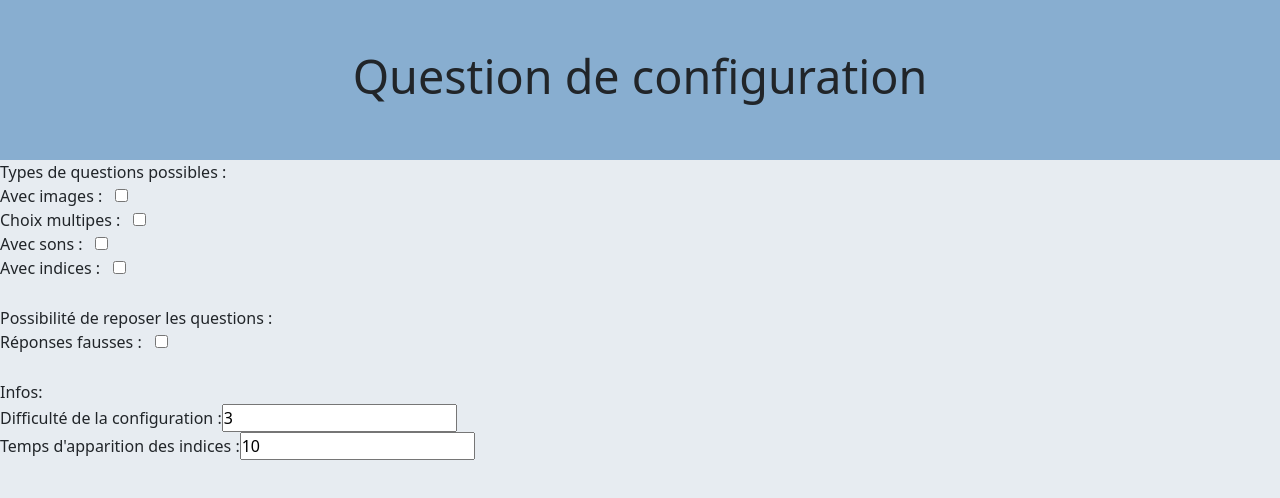
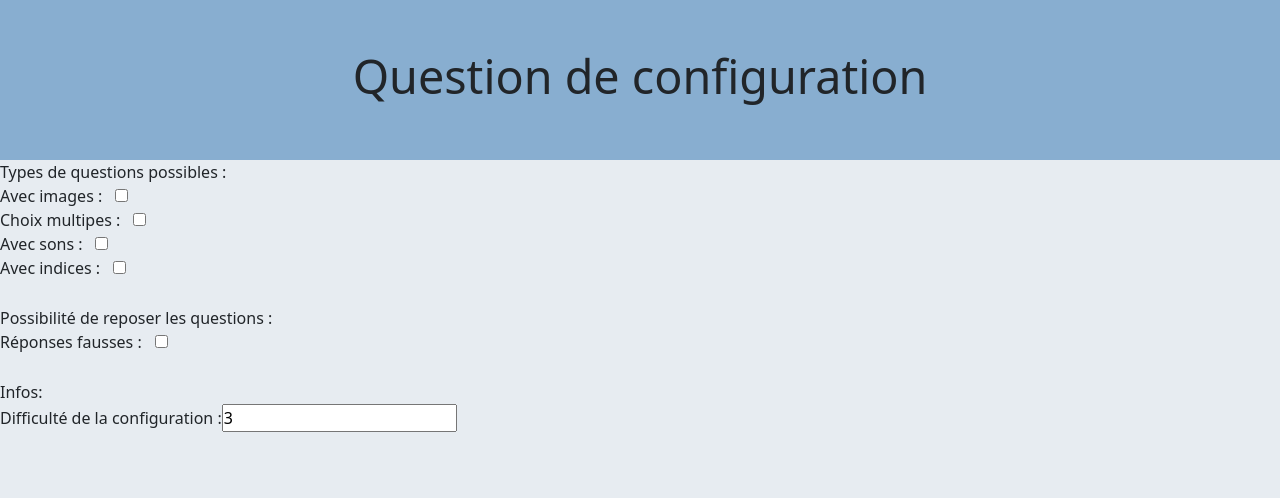
Before and after one commit to 2019-2020-ps6/2022-2023-ps6-cogito, an Angular app in the folder front-end/: page /question-configuration in a window 1280 px wide. Shown: the top 498 px of the page. Built offline with nearby package versions, Linux system fonts and the light colour scheme; a web font is replaced by a local one.

Commit message:
feat: remove useless parameter

```diff
--- a/front-end/src/app/manager/question-configuration/question-configuration.component.html
+++ b/front-end/src/app/manager/question-configuration/question-configuration.component.html
@@ -31,6 +31,3 @@
         <input type="text" id="difficulty" name="difficulty" placeholder="Difficulté de la configuration" [(ngModel)]="configuration === undefined ? '' : configuration.difficulty">
 
         <br>
-
-        <label for="timeDisplayHint"> Temps d'apparition des indices : </label>
-        <input type="number" id="timeDisplayHint" name="timeDisplayHint" placeholder="Temps d'apparation des indices" [(ngModel)]="configuration === undefined ? '' : configuration.timeDisplayHint">
```
